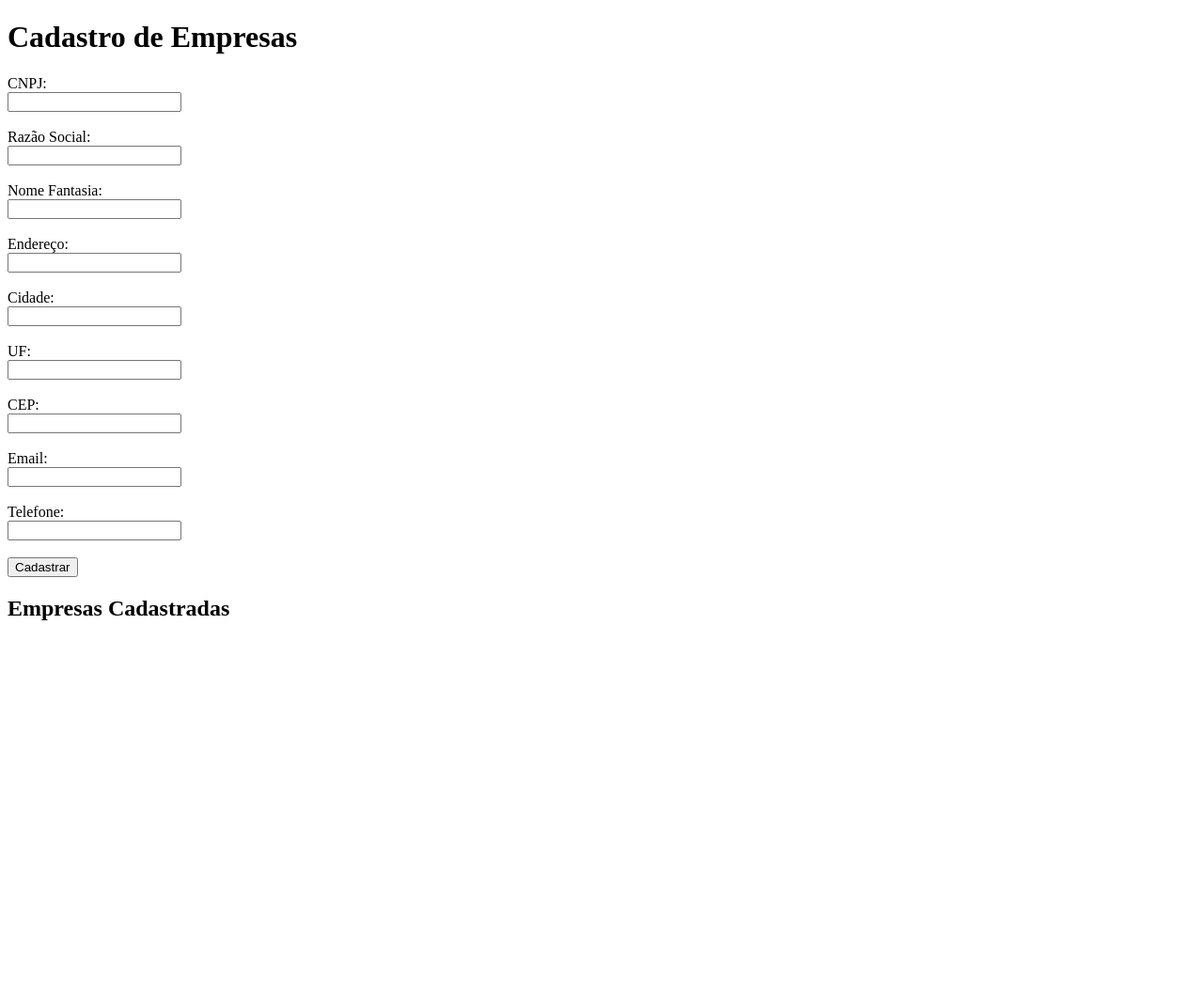
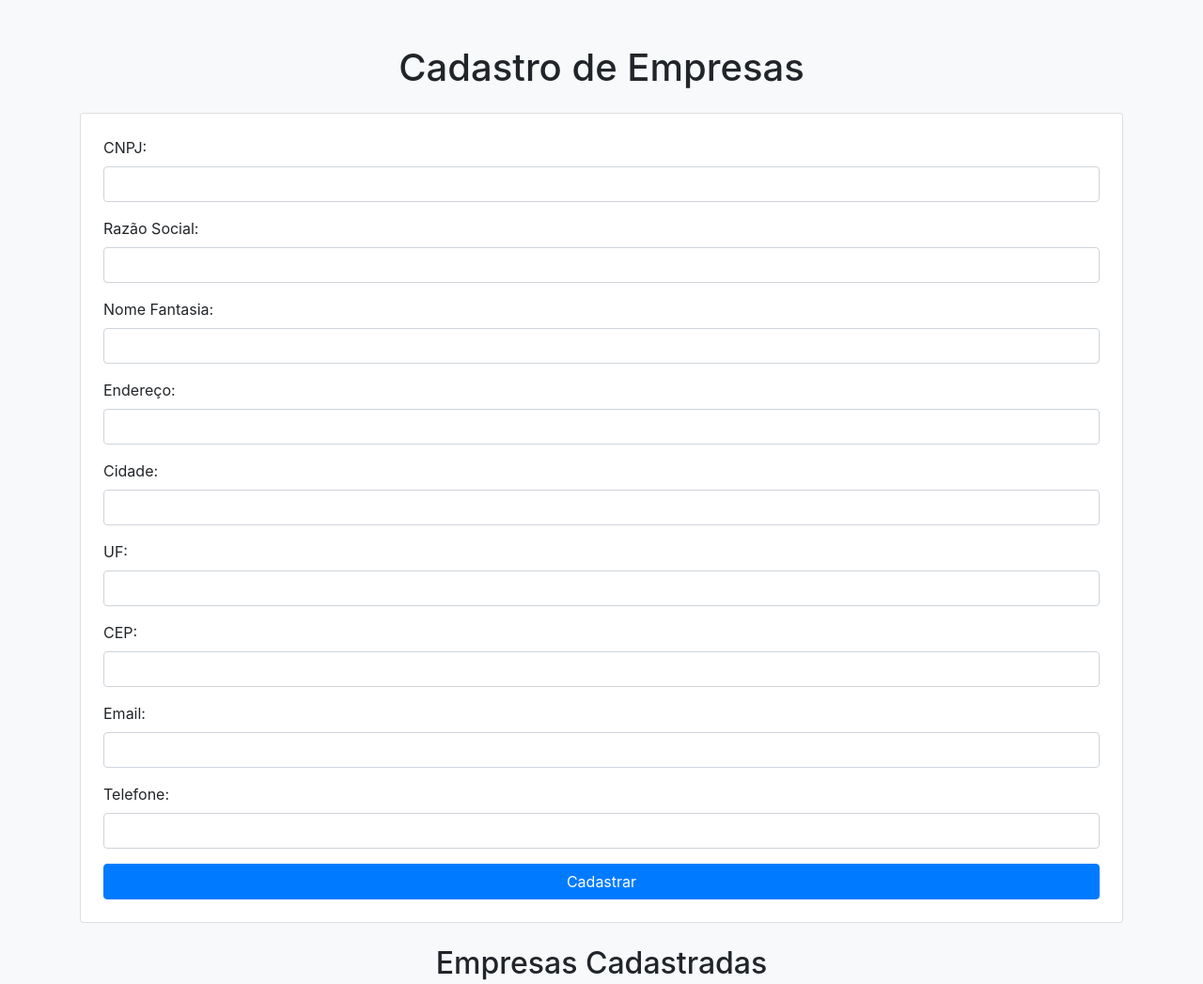
Before and after one commit to XPZz30/atividade-3, a website: page public/index.html in a window 1280 px wide. Shown: the whole page at 94% size. Before the commit the page ends 800 px from the top, so only its background shows below. Drawn offline with nearby package versions, Linux system fonts and the light colour scheme; no server answers.

Commit message:
atividade 3

```diff
--- a/public/index.html
+++ b/public/index.html
@@ -4,45 +4,68 @@
   <meta charset="UTF-8">
   <meta name="viewport" content="width=device-width, initial-scale=1.0">
   <title>Cadastro de Empresas</title>
+  <link rel="stylesheet" href="https://maxcdn.bootstrapcdn.com/bootstrap/4.5.2/css/bootstrap.min.css">
 </head>
-<body>
-  <h1>Cadastro de Empresas</h1>
-  <form action="/cadastrar" method="POST">
-    <label for="cnpj">CNPJ:</label><br>
-    <input type="text" id="cnpj" name="cnpj" required><br><br>
+<body class="bg-light">
+  <div class="container my-5">
+    <h1 class="text-center mb-4">Cadastro de Empresas</h1>
 
-    <label for="razaoSocial">Razão Social:</label><br>
-    <input type="text" id="razaoSocial" name="razaoSocial" required><br><br>
+    <div class="card p-4 mb-4">
+      <form action="/cadastrar" method="POST">
+        <div class="form-group">
+          <label for="cnpj">CNPJ:</label>
+          <input type="text" class="form-control" id="cnpj" name="cnpj" required>
+        </div>
 
-    <label for="nomeFantasia">Nome Fantasia:</label><br>
-    <input type="text" id="nomeFantasia" name="nomeFantasia" required><br><br>
+        <div class="form-group">
+          <label for="razaoSocial">Razão Social:</label>
+          <input type="text" class="form-control" id="razaoSocial" name="razaoSocial" required>
+        </div>
 
-    <label for="endereco">Endereço:</label><br>
-    <input type="text" id="endereco" name="endereco" required><br><br>
+        <div class="form-group">
+          <label for="nomeFantasia">Nome Fantasia:</label>
+          <input type="text" class="form-control" id="nomeFantasia" name="nomeFantasia" required>
+        </div>
 
-    <label for="cidade">Cidade:</label><br>
-    <input type="text" id="cidade" name="cidade" required><br><br>
+        <div class="form-group">
+          <label for="endereco">Endereço:</label>
+          <input type="text" class="form-control" id="endereco" name="endereco" required>
+        </div>
 
-    <label for="uf">UF:</label><br>
-    <input type="text" id="uf" name="uf" maxlength="2" required><br><br>
+        <div class="form-group">
+          <label for="cidade">Cidade:</label>
+          <input type="text" class="form-control" id="cidade" name="cidade" required>
+        </div>
 
-    <label for="cep">CEP:</label><br>
-    <input type="text" id="cep" name="cep" required><br><br>
+        <div class="form-group">
+          <label for="uf">UF:</label>
+          <input type="text" class="form-control" id="uf" name="uf" maxlength="2" required>
+        </div>
 
-    <label for="email">Email:</label><br>
-    <input type="email" id="email" name="email" required><br><br>
+        <div class="form-group">
+          <label for="cep">CEP:</label>
+          <input type="text" class="form-control" id="cep" name="cep" required>
+        </div>
 
-    <label for="telefone">Telefone:</label><br>
-    <input type="text" id="telefone" name="telefone" required><br><br>
+        <div class="form-group">
+          <label for="email">Email:</label>
+          <input type="email" class="form-control" id="email" name="email" required>
+        </div>
 
-    <button type="submit">Cadastrar</button>
-  </form>
+        <div class="form-group">
+          <label for="telefone">Telefone:</label>
+          <input type="text" class="form-control" id="telefone" name="telefone" required>
+        </div>
 
-  <h2>Empresas Cadastradas</h2>
-  <ul id="listaEmpresas"></ul>
+        <button type="submit" class="btn btn-primary btn-block">Cadastrar</button>
+      </form>
+    </div>
+
+    <h2 class="text-center mb-3">Empresas Cadastradas</h2>
+    <ul id="listaEmpresas" class="list-group"></ul>
+  </div>
 
   <script>
-    // Função para buscar e exibir a lista de empresas cadastradas
     async function carregarEmpresas() {
       const response = await fetch('/empresas');
       const empresas = await response.json();
@@ -52,13 +75,16 @@
 
       empresas.forEach(empresa => {
         const li = document.createElement('li');
+        li.className = 'list-group-item';
         li.textContent = `${empresa.nomeFantasia} - ${empresa.razaoSocial} - ${empresa.cnpj}`;
         listaEmpresas.appendChild(li);
       });
     }
 
-    // Carregar empresas cadastradas ao abrir a página
     carregarEmpresas();
   </script>
+
+  <script src="https://code.jquery.com/jquery-3.5.1.slim.min.js"></script>
+  <script src="https://cdn.jsdelivr.net/npm/bootstrap@4.5.2/dist/js/bootstrap.bundle.min.js"></script>
 </body>
 </html>
```
Also changed, not shown: server.js (+1 -13 lines).
